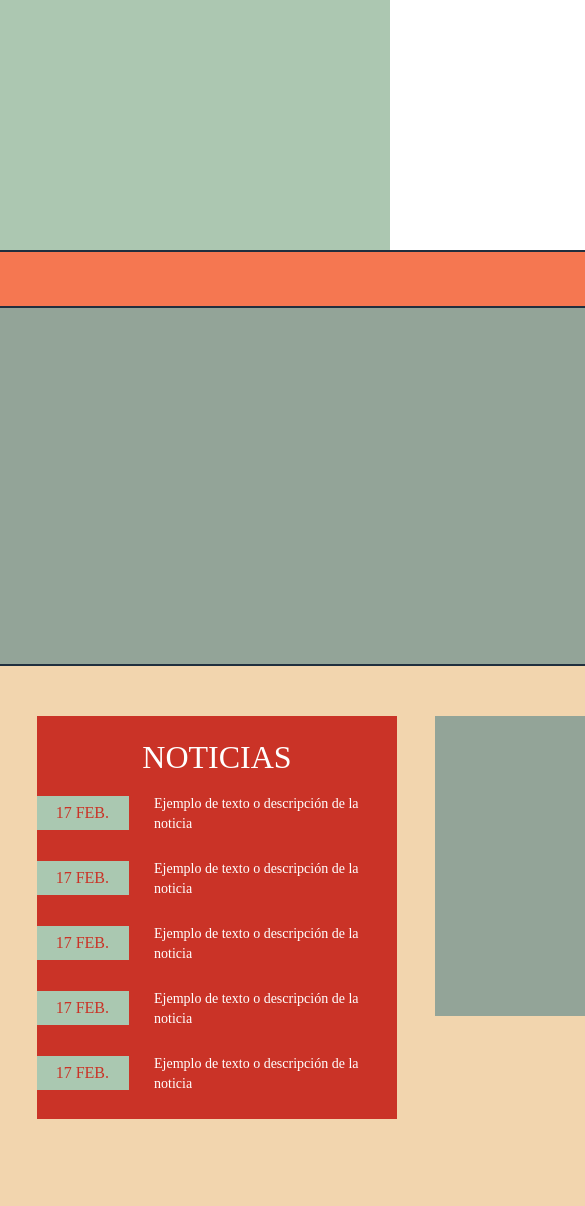
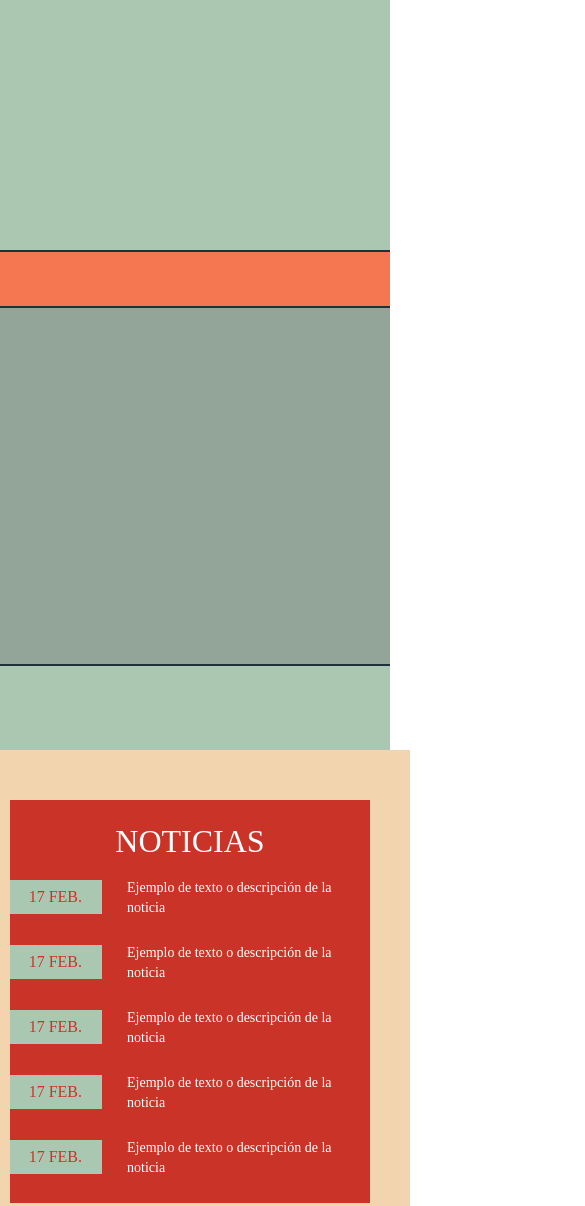
Before and after one commit to roidersp/festival, a plain HTML site: page index.html in a window 390 px wide. Shown: the top 1206 px of the page, 585 px wide, since content can reach past the window. Drawn offline with nearby package versions, Linux system fonts and the light colour scheme.

Commit message:
sdfsdfsdf

```diff
--- a/css/cvf_home.css
+++ b/css/cvf_home.css
@@ -193,3 +193,100 @@
 	width: 300px;
 	margin: auto;
 }
+
+
+@media screen and (max-width: 1230px) {
+	#cvf_container{
+		width: 832px;
+		height: auto;
+		margin: auto;
+	}
+
+	#cvf_content{
+		width: 758px;
+	}
+
+	.sep_2{
+		display: none;
+	}
+
+	#cvf_col3{
+		float: none;
+	}
+
+	.cvf_header_top_content.side{
+		width: 245px;
+		height: 100%;
+	}
+
+.cvf_header_top_content.center{
+	width: 342px;
+	height: 100%;
+}
+
+}
+
+@media screen and (max-width: 832px) {
+	#cvf_container{
+		width: 750px;
+		height: auto;
+		margin: auto;
+	}
+
+	/*82*/
+
+	#cvf_content{
+		width: 730px;
+	}
+
+	.sep_2{
+		display: none;
+	}
+
+	#cvf_col3{
+		float: none;
+	}
+
+	.cvf_header_top_content.side{
+		width: 210px;
+		height: 100%;
+	}
+
+.cvf_header_top_content.center{
+	width: 330px;
+	height: 100%;
+}
+
+.cvf_col_separador{
+	width: 10px;
+}
+
+#cvf_content{
+	background-color: #f2d5ae;
+	padding:  50px 10px 0px 10px;
+	display: table;
+}
+
+}
+
+@media screen and (max-width: 750px) {
+	.sep_1{
+		display: none;
+	}
+
+	.cvf_col{
+		float: none;
+	}
+
+	#cvf_container{
+		width: 100%;
+		height: auto;
+		margin: auto;
+	}
+
+	/*82*/
+
+	#cvf_content{
+		width: 100%;
+	}
+}
--- a/index.html
+++ b/index.html
@@ -91,8 +91,8 @@
 						<div class="cvf_col_separador sep_2">
 							<div class="cvf_element_col"></div>
 						</div>
-						<div class="cvf_col">
-							<div class="cvf_element_col ">
+						<div class="cvf_col" id="cvf_col3">
+							<div class="cvf_element_col" >
 								<div class="cvf_spotify">
 									<div class="cvf_spotify_top">
 										<div class="cvf_col_title">CVF 2015</div>
```
